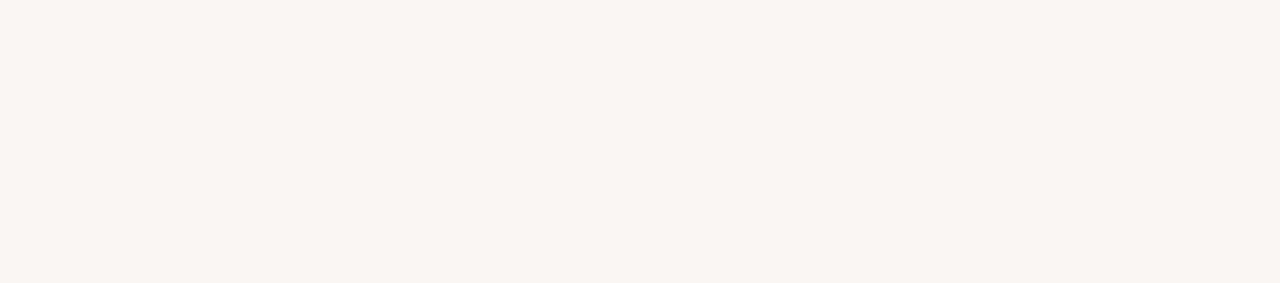
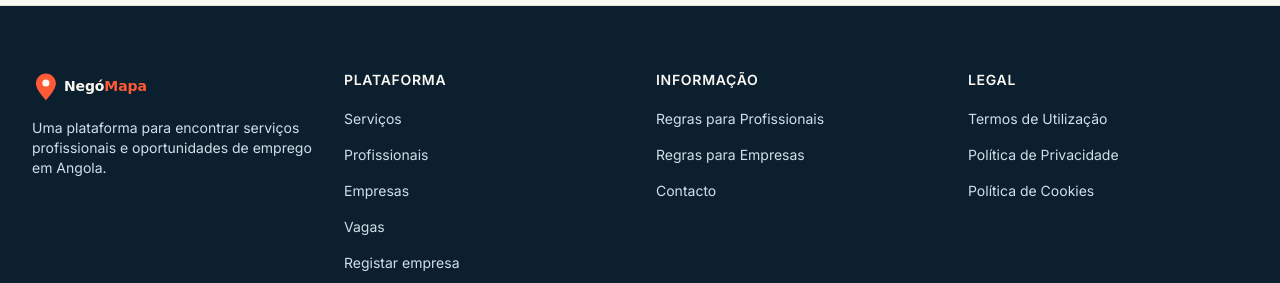
Before and after one commit to negomapaangola-svg/NegoMapa-site, a Next.js app: page /empresas in a window 1280 px wide. Shown: the part 517-800 px from the top of the page. Built offline with nearby package versions, Linux system fonts and the light colour scheme; no server answers; the database is empty.

Commit message:
fix: apresentar rodapé na página de empresas

```diff
--- a/src/app/empresas/page.tsx
+++ b/src/app/empresas/page.tsx
@@ -7,6 +7,7 @@ import { IMAGENS } from "@/lib/imagens"
 import { supabase } from "@/lib/supabase"
 import { Card, CardContent } from "@/components/ui/Card"
 import { Button } from "@/components/ui/Button"
+import { Footer } from "@/components/layout/Footer"
 
 type Empresa = {
   id: string
@@ -61,13 +62,17 @@ function EmpresasContent() {
 
   if (carregando) {
     return (
-      <div className="min-h-screen flex items-center justify-center p-4 bg-cream dark:bg-navy-dark">
-        <p className="text-ink dark:text-cream">Carregando empresas...</p>
-      </div>
+      <>
+        <div className="min-h-screen flex items-center justify-center p-4 bg-cream dark:bg-navy-dark">
+          <p className="text-ink dark:text-cream">Carregando empresas...</p>
+        </div>
+        <Footer />
+      </>
     )
   }
 
   return (
+    <>
     <div className="p-6 md:p-8 bg-cream dark:bg-navy-dark">
         <div className="max-w-7xl mx-auto">
           <div className="mb-6">
@@ -197,6 +202,8 @@ function EmpresasContent() {
           </div>
         </div>
       </div>
+      <Footer />
+    </>
   )
 }
 
```
